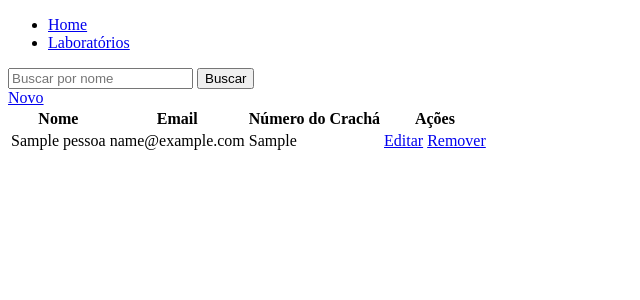
After one commit to tilitpeg/comunidade_litpeg, a Django app: page /laboratorio/1/pessoas in a window 1280 px wide. The commit adds this page. Shown: the top 300 px of the page, without its empty margins (0-640 px from the left). Run offline with Django 4.2, Linux system fonts and the light colour scheme; tables that the repository leaves empty hold one stand-in row (values such as "Sample post").

Commit message:
Relacionando Models

```diff
--- a/laboratorio/models.py
+++ b/laboratorio/models.py
@@ -8,10 +8,12 @@ class Laboratorio(models.Model):
     return self.nome_lab
 
 
-# class Pessoa(models.Model):
-#  nome_completo = models.CharField(max_length=256, verbose_name='Nome')
- # email = models.EmailField(verbose_name='E-mail')
-  #numero_cracha = models.CharField(max_length=25)
+class Pessoa(models.Model):
+  nome_completo = models.CharField(max_length=256, verbose_name='Nome')
+  email = models.EmailField(verbose_name='E-mail')
+  numero_cracha = models.CharField(max_length=25)
+  funcao = models.CharField(max_length=25, default='')
+  laboratorio = models.ForeignKey(Laboratorio, on_delete=models.CASCADE)
 
-  #def __str__(self) -> str:
-   # return self.nome_completo
+  def __str__(self) -> str:
+    return self.nome_completo
--- a/laboratorio/templates/laboratorio/laboratorio_confirm_delete.html
+++ b/laboratorio/templates/laboratorio/laboratorio_confirm_delete.html
@@ -1,5 +1,5 @@
 <form method="post">
   {% csrf_token %}
   <p>Você tem certeza que quer deletar o/a "{{ object }}"?</p>
-  <input type="submit" value="Confirm">
+  <input type="submit" value="Confirmar">
 </form>
--- a/laboratorio/templates/laboratorio/laboratorio_list.html
+++ b/laboratorio/templates/laboratorio/laboratorio_list.html
@@ -20,7 +20,7 @@
         <td>
             <a href="{% url 'laboratorio.editar' laboratorio.pk %}">Editar</a>
             <a href="{% url 'laboratorio.remover' laboratorio.pk %}">Remover</a>
-
+            <a href="{% url 'laboratorio.pessoas' laboratorio.pk %}">Pessoas</a>
         </td>
     </tr>
     {% endfor %}
--- /dev/null
+++ b/laboratorio/templates/pessoa/pessoa_list.html
@@ -0,0 +1,32 @@
+{% extends 'main/base.html' %}
+{% block content %}
+<form method="GET">
+  <input type="text" name="nome" placeholder="Buscar por nome"/>
+  <input type="submit" value="Buscar"/>
+</form>
+<a href="{% url 'pessoa.novo' pk_laboratorio %}">Novo</a>
+<table>
+    <thead>
+        <tr>
+            <th>Nome</th>
+            <th>Email</th>
+            <th>Número do Crachá</th>
+            <th>Ações</th>
+        </tr>
+    </thead>
+    <tbody>
+        {% for pessoa in pessoas %}
+        <tr>
+            <td>{{ pessoa.nome_completo }}</td>
+            <td>{{ pessoa.email }}</td>
+            <td>{{ pessoa.numero_cracha }}</td>
+            <td>
+              <a href="{% url 'pessoa.editar' pk_laboratorio pessoa.pk %}">Editar</a>
+              <a href="{% url 'pessoa.remover' pk_laboratorio pessoa.pk %}">Remover</a>
+            </td>
+        </tr>
+        {% endfor %}
+    </tbody>
+</table>
+
+{% endblock content %}
--- a/laboratorio/urls.py
+++ b/laboratorio/urls.py
@@ -1,11 +1,15 @@
 from django.urls import path
 from .views import ListaLaboratorioView, LaboratorioCreateView, LaboratorioUpdateView, LaboratorioDeleteView
-
+from . import views
 
 urlpatterns = [
     path('', ListaLaboratorioView.as_view(), name='laboratorio.index'),
     path('novo/', LaboratorioCreateView.as_view(), name='laboratorio.novo'),
-    path('editar/<int:pk>', LaboratorioUpdateView.as_view(), name='laboratorio.editar'),
-    path('remover/<int:pk>', LaboratorioDeleteView.as_view(), name='laboratorio.remover'),
+    path('<int:pk>/editar', LaboratorioUpdateView.as_view(), name='laboratorio.editar'),
+    path('<int:pk>/remover', LaboratorioDeleteView.as_view(), name='laboratorio.remover'),
+    path('<int:pk_laboratorio>/pessoas', views.pessoas, name='laboratorio.pessoas'),
+    path('<int:pk_laboratorio>/pessoa/novo/', views.pessoa_novo, name='pessoa.novo'),
+    path('<int:pk_laboratorio>/pessoa/<int:pk>/editar', views.pessoa_editar, name='pessoa.editar'),
+    path('<int:pk_laboratorio>/pessoa/<int:pk>/remover', views.pessoa_remover, name='pessoa.remover'),
 
 ]
--- a/laboratorio/views.py
+++ b/laboratorio/views.py
@@ -1,8 +1,10 @@
 from django.http import HttpResponse, Http404
-from django.shortcuts import render
+from django.http.response import HttpResponseNotAllowed
+from django.urls import reverse
+from django.shortcuts import get_object_or_404, redirect, render
 from django.views.generic import ListView, CreateView, UpdateView, DeleteView
-from .models import Laboratorio
-from .forms import LaboratorioForm
+from .models import Laboratorio, Pessoa
+from .forms import LaboratorioForm, PessoaForm
 
 
 class ListaLaboratorioView(ListView):
@@ -34,3 +36,39 @@ class LaboratorioUpdateView(UpdateView):
 class LaboratorioDeleteView(DeleteView):
   model = Laboratorio
   success_url = '/laboratorio/'
+
+
+def pessoas(request, pk_laboratorio):
+  pessoas = Pessoa.objects.filter(laboratorio=pk_laboratorio)
+  return render(request, 'pessoa/pessoa_list.html', {'pessoas': pessoas, 'pk_laboratorio': pk_laboratorio})
+
+
+def pessoa_novo(request, pk_laboratorio):
+    form = PessoaForm()
+    if request.method == "POST":
+        form = PessoaForm(request.POST)
+        if form.is_valid():
+            pessoa = form.save(commit=False)
+            pessoa.laboratorio_id = pk_laboratorio;
+            pessoa.save()
+            return redirect(reverse('laboratorio.pessoas', args=[pk_laboratorio]))
+
+    return render(request, 'pessoa/pessoa_form.html', {'form': form})
+
+
+def pessoa_editar(request, pk_laboratorio, pk):
+    pessoa = get_object_or_404(Pessoa, pk=pk)
+    form = PessoaForm(instance=pessoa)
+    if request.method == "POST":
+        form = PessoaForm(request.POST, instance=pessoa)
+        if form.is_valid():
+            form.save()
+            return redirect(reverse('laboratorio.pessoas', args=[pk_laboratorio]))
+
+    return render(request, 'pessoa/pessoa_form.html', {'form': form})
+
+
+def pessoa_remover(request, pk_laboratorio, pk):
+    pessoa = get_object_or_404(Pessoa, pk=pk)
+    pessoa.delete()
+    return redirect(reverse('laboratorio.pessoas', args=[pk_laboratorio]))
```
Also changed, not shown: laboratorio/forms.py (+7 -1 lines), laboratorio/templates/pessoa/pessoa_form.html (added, +8 -0 lines), laboratorio/migrations/0002_pessoa.py (added), laboratorio/migrations/0003_pessoa_funcao.py (added).
